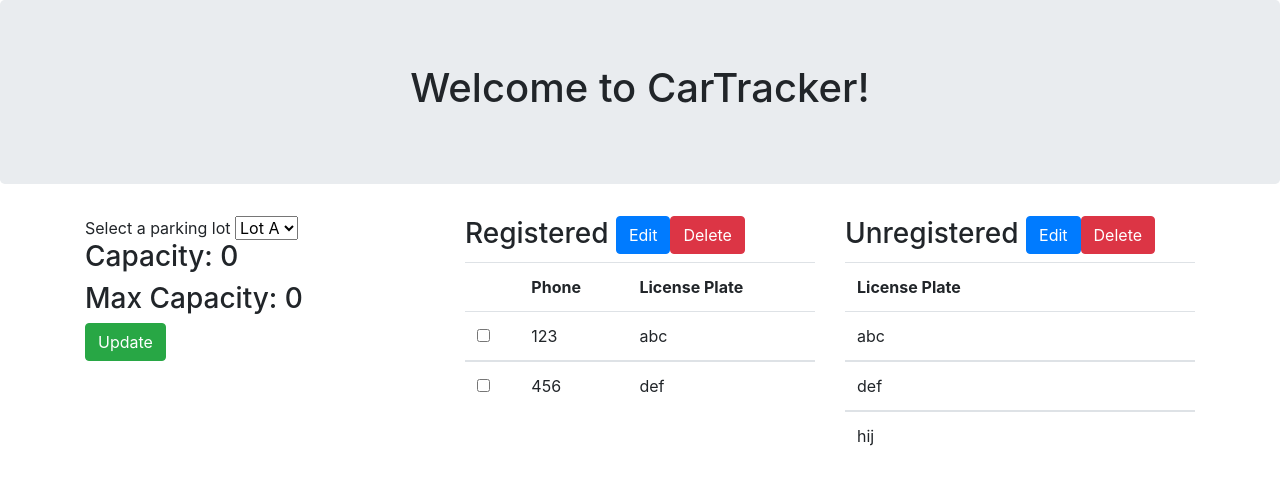
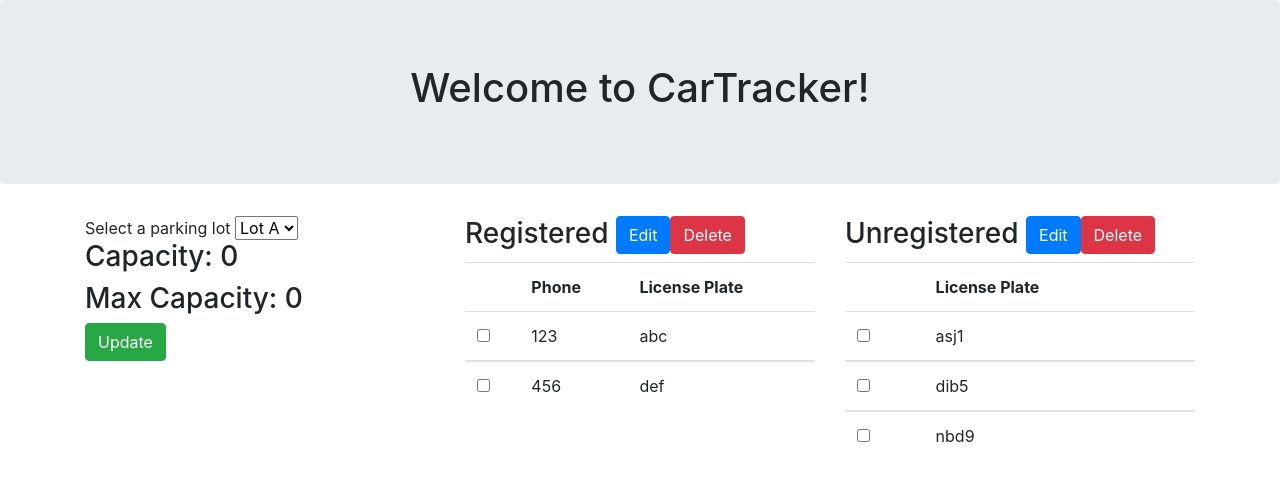
Before and after one commit to mwono/CarTracker, an Angular app: page / in a window 1280 px wide. Shown: the top 484 px of the page. Built offline with nearby package versions, Linux system fonts and the light colour scheme; what angular2-text-mask would draw is missing.

Commit message:
edited user model and mainpage

```diff
--- a/src/app/User.ts
+++ b/src/app/User.ts
@@ -1,6 +1,6 @@
 export interface User{
-    phone: number,
+    phone?: number,
     plate: string,
-    name: string,
+    name?: string,
 
 };
--- a/src/app/main-page/main-page.component.html
+++ b/src/app/main-page/main-page.component.html
@@ -58,10 +58,12 @@
                 </h3>
                 <table class="table">
                     <tr>
+                        <th scope="col"></th>
                         <th scope="col">License Plate</th>
                     </tr>
-                    <tbody *ngFor="let unknown of unknowns">
-                        <td>{{ unknown }}</td>
+                    <tbody *ngFor="let unknown of unknownUsers">
+                        <td><input type="checkbox" (change)="addUnknownToList(unknown)"></td>
+                        <td>{{ unknown?.plate }}</td>
                     </tbody>
                 </table>
             </div>
--- a/src/app/main-page/main-page.component.ts
+++ b/src/app/main-page/main-page.component.ts
@@ -29,9 +29,20 @@ export class MainPageComponent implements OnInit {
         },
     ];
 
-  selectedUsers:string[] = [];
+    selectedUsers: string[] = [];
+    selectedUnknownUsers: string[] = [];
 
-  unknowns: string[] = ['abc', 'def', 'hij'];
+    unknownUsers: User[] = [
+        {
+            plate: 'asj1'
+        },
+        {
+            plate: 'dib5'
+        },
+        {
+            plate: 'nbd9'
+        }
+    ];
 
     private updateSubscription: Subscription;
 
@@ -59,12 +70,12 @@ export class MainPageComponent implements OnInit {
         });
         this.serv.GetUnregistered(this.CurrentLot).subscribe((unreg) => {
             for (let u of unreg) {
-        this.unknowns.push(u);
+                this.unknownUsers.push(u);
             }
         });
     }
 
-  addEntryToList(user:User){
+    addEntryToList(user: User) {
         var plate = user.plate;
         if (this.selectedUsers.includes(plate)) {
             this.selectedUsers.splice(this.selectedUsers.indexOf(plate, 0));
@@ -73,8 +84,34 @@ export class MainPageComponent implements OnInit {
         }
         console.log(this.selectedUsers);
     }
+
+    addUnknownToList(user: User) {
+        var plate = user.plate;
+        if (this.selectedUnknownUsers.includes(plate)) {
+            this.selectedUnknownUsers.splice(this.selectedUnknownUsers.indexOf(plate, 0));
+        }
+        else {
+            this.selectedUnknownUsers.push(plate);
+        }
+        console.log(this.selectedUnknownUsers);
+    }
+
     deleteEntry() {
+        this.serv.deleteUsers(this.selectedUsers).subscribe((users) => {
+            this.users = [];
+            for (let u of users) {
+                this.users.push(u);
+            }
+        });
+    }
 
+    deleteUnknownEntry() {
+        this.serv.deleteUsers(this.selectedUnknownUsers).subscribe((users) => {
+            this.unknownUsers = [];
+            for (let u of users) {
+                this.unknownUsers.push(u);
+            }
+        });
     }
 
     editEntry() {
--- a/src/app/main-service.service.ts
+++ b/src/app/main-service.service.ts
@@ -17,38 +17,42 @@ export class MainService {
     constructor(private http: HttpClient) { }
 
     SendUpdate(parkingLot: string, cap: number): Observable<any> {
-    return this.http.post<any>('/sendUpdate', { lot : parkingLot , capacity : cap })
+        return this.http.post<any>('/sendUpdate', { lot: parkingLot, capacity: cap })
             .pipe(
                 catchError(this.handleError)
             );
     }
 
     GetRegistered(parkingLot: string): Observable<any[]> {
-    return this.http.post<any[]>('/getActiveRegistered', { lot : parkingLot })
+        return this.http.post<any[]>('/getActiveRegistered', { lot: parkingLot })
             .pipe(
                 catchError(this.handleError)
             );
     }
 
     GetUnregistered(parkingLot: string): Observable<any[]> {
-    return this.http.post<any[]>('/getActiveNotReg', { lot : parkingLot })
+        return this.http.post<any[]>('/getActiveNotReg', { lot: parkingLot })
             .pipe(
                 catchError(this.handleError)
             );
     }
 
     GetCapacity(parkingLot: string): Observable<any> {
-    return this.http.post<any>('/getCapacity', { lot : parkingLot })
+        return this.http.post<any>('/getCapacity', { lot: parkingLot })
             .pipe(
                 catchError(this.handleError)
             );
     }
 
     GetCurrentLot(parkingLot: string): Observable<any> {
-    return this.http.post('getLotInfo', { lot: parkingLot})
+        return this.http.post('getLotInfo', { lot: parkingLot })
             .pipe(
                 catchError(this.handleError)
             );
+    }
+
+    deleteUsers(plateId: string[]): Observable<any[]> {
+        return this.http.post<any[]>('tempEndpoint', { plateId: plateId }).pipe(catchError(this.handleError));
     }
 
     private handleError(error: HttpErrorResponse) {
```
Lines whose indentation alone changed are shown as unchanged.
